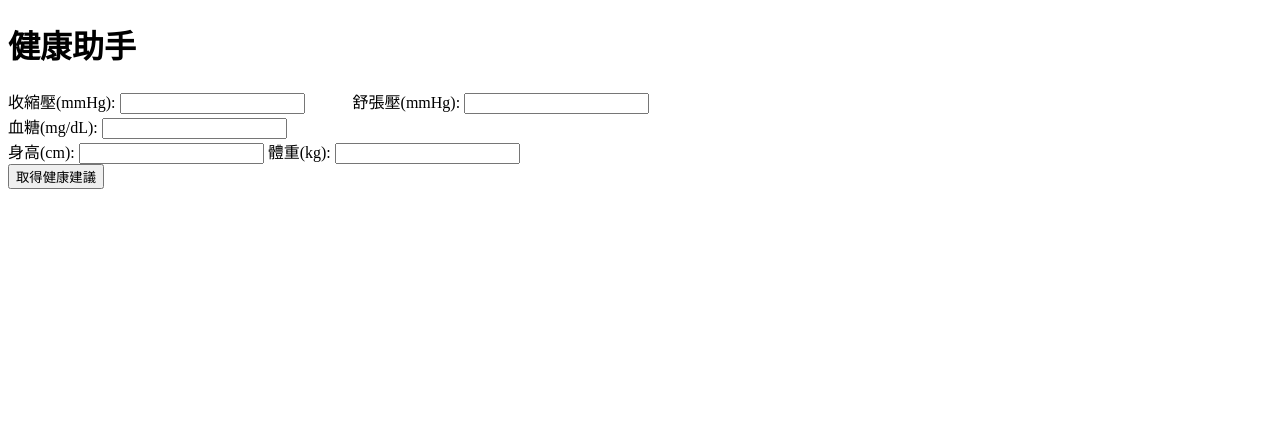
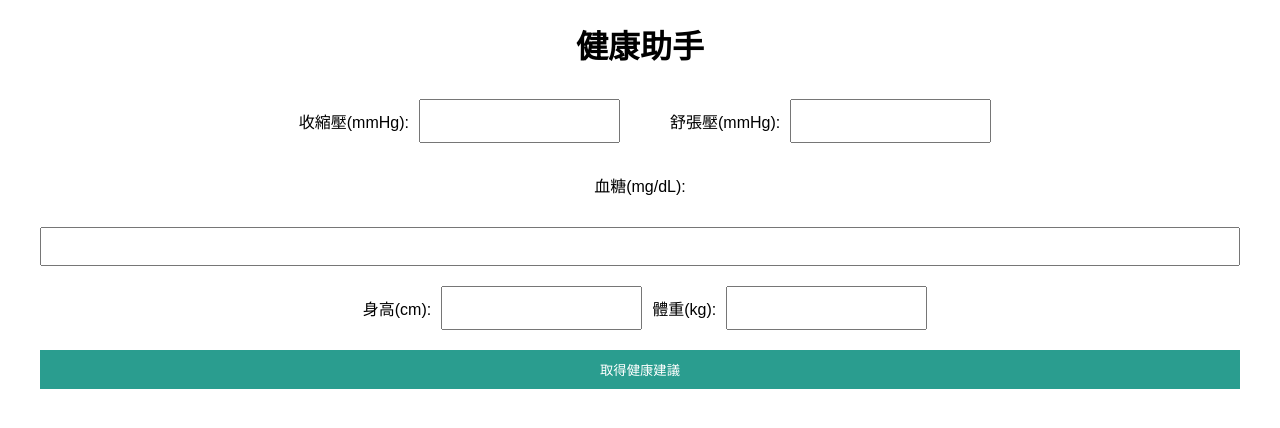
Before and after one commit to yikkchen/healthcare, a Flask app: page / in a window 1280 px wide. Shown: the top 428 px of the page. Run offline with Flask 3, Linux system fonts and the light colour scheme.

Commit message:
主要改result頁面的

```diff
--- a/static/style.css
+++ b/static/style.css
@@ -1,38 +1,116 @@
-<!DOCTYPE html>
-<html lang="en">
-<head>
-    <meta charset="UTF-8">
-    <meta name="viewport" content="width=device-width, initial-scale=1.0">
-    <title>Health Monitor</title>
-    <link rel="stylesheet" href="{{ url_for('static', filename='style.css') }}">
-</head>
-<body>
-    <div class="container">
-        <h1>健康助手</h1>
-        <form method="POST" action="{{ url_for('result') }}">
-            <div class="flexbox">
-                <label for="blood_pressure">收縮壓(mmHg):</label>
-                <input type="number" id="blood_pressure_in" name="blood_pressure_in" step="0.1">
-                &ensp;&ensp;&ensp;&ensp;&ensp;
-                <label for="blood_pressure">舒張壓(mmHg):</label>
-                <input type="number" id="blood_pressure_out" name="blood_pressure_out" step="0.1">
-            </div>
+body {
+    font-family: Arial, sans-serif;
+    display: flex;
+    justify-content: center;
+    align-items: center;
+    margin: 0;
+}
 
-            <div class="gridbox">
-                <label for="blood_sugar">血糖(mg/dL):</label>
-                <input type="number" id="blood_sugar" name="blood_sugar" step="0.1">
-            </div>
+.container {
+    width: 100%;
+    /* height: 100%; */
+    max-width: 1200px;
+    /* max-height: 1200px; */
+    text-align: center;
+}
 
-            <div class="flexbox">
-                <label for="bmi">身高(cm):</label>
-                <input type="number" id="height" name="height" step="0.1">
+/*左中右那三大塊*/
+.advice-container {
+    display: flex;
+    justify-content: space-between; /* 或者使用 space-evenly */
+    gap: 20px; /* 建議之間的間距 */
+}
 
-                <label for="bmi">體重(kg):</label>
-                <input type="number" id="weight" name="weight" step="0.1">
-            </div>
+.advice-section {
+    flex: 1; /* 每個子項目分配相同的空間 */
+    padding: 20px;
+    background-color: #c0ddea; /* 可選：設置背景色以區分 */
+    /* border: 1px solid #ccc; 可選：加邊框 */
+    box-sizing: border-box; /* 確保 padding 不影響寬度計算 */
+    height: 570px; /* 固定高度 */
+    overflow: auto; /* 如果內容超過高度，允許滾動 */
+}
 
-            <button type="submit">取得健康建議</button>
-        </form>
-    </div>
-</body>
-</html>
+form {
+    display: flex;
+    flex-direction: column;
+}
+
+label, input, button {
+    margin: 10px 0;
+    /*邊距*/
+    /*垂直方向（上下邊距）為 10 像素（10px）。水平方向（左右邊距）為 0 像素（0）。*/
+    padding: 10px;
+    /*內邊距*/
+    /*（上、下、左、右）的內邊距都為 10 像素。*/
+}
+
+button {
+    background-color: #2A9D8F;
+    color: white;
+    border: none;
+    cursor: pointer;
+}
+
+button:hover {/*滑鼠停留在button上的顏色*/
+    background-color: #264653;
+}
+
+.advice {
+    margin-top: 20px;
+}
+
+.advice ul {
+    list-style-type: none;
+    padding: 0;
+}
+
+.flexbox {
+    display: flex;
+    justify-content: center;
+}
+
+.gridbox {
+    display: grid;
+}
+
+.advice h2 {
+    color: #333;
+}
+
+.font-largest-strong li {
+    font-size: 1.2em;
+    color: #264653;
+}
+
+.font-second-strong li {
+    /* google找的字體 */
+    font-family: "LXGW WenKai TC", cursive;
+    font-weight: 400;
+    font-style: normal;
+
+    font-size: 1.1em;
+    color: #ffffff;
+    background-color: #264653;
+}
+
+.font-normal-strong li {
+    /* google找的字體 */
+    font-family: "LXGW WenKai TC", cursive;
+    font-weight: 400;
+    font-style: normal;
+
+    font-size: 1em;
+    color: #000000;
+    /* font-style: italic; 如果要斜體*/
+    text-align: left;
+}
+
+.font-normal li {
+    font-size: 0.9em;
+    color: #333;
+}
+
+/* .advice-section {
+    margin-right: 20px;
+} */
```
